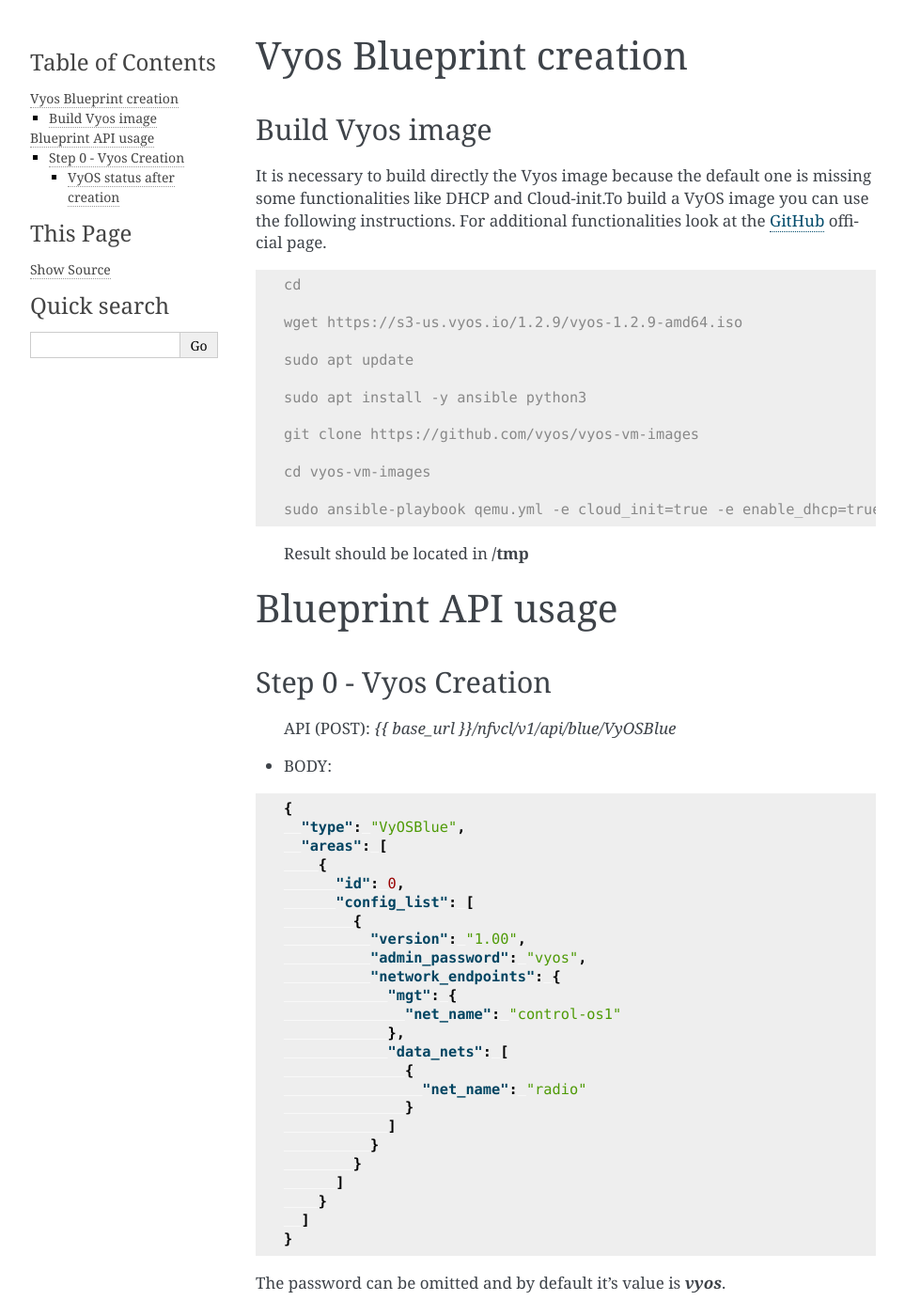
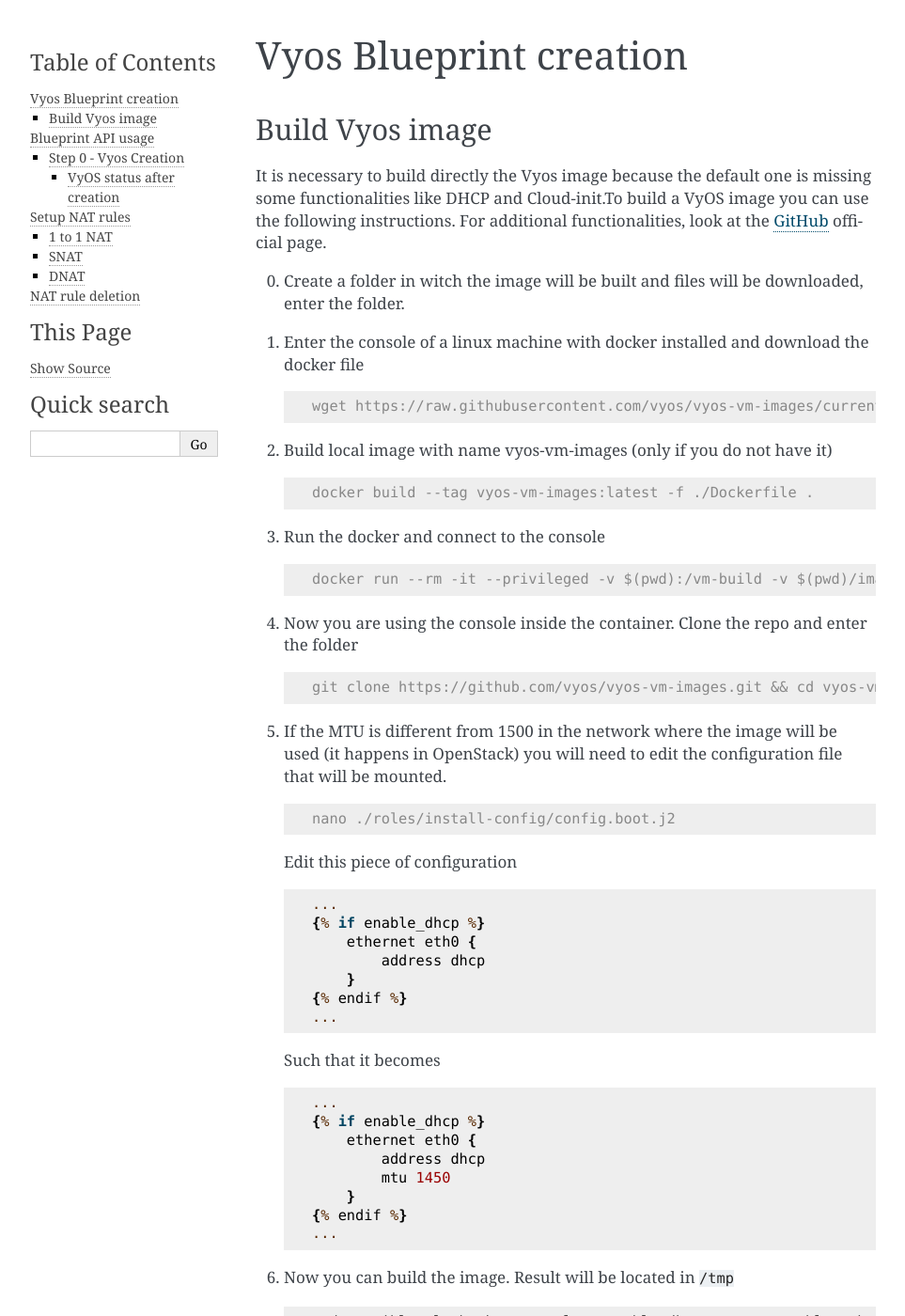
Before and after one commit to s2n-cnit/nfvcl-ng, a Sphinx documentation site: the page built from docs/source/blueprints/vyos/vyos_blue_creation.md, in a window 1280 px wide and 1400 px high. Shown: the whole window at 94% size, without its empty margins (148-1111 px from the left). Built offline with Sphinx 7.4.7, drawn with Linux system fonts in a browser that asks for light colours; some of the changed text lies outside the part shown.

Commit message:
docs(VyOSBlueprint): Updated documentation

````diff
--- a/docs/source/blueprints/vyos/vyos_blue_creation.md
+++ b/docs/source/blueprints/vyos/vyos_blue_creation.md
@@ -1,26 +1,62 @@
 # Vyos Blueprint creation
 ## Build Vyos image
 It is necessary to build directly the Vyos image because the default one is missing some functionalities like DHCP and
-Cloud-init.To build a VyOS image you can use the following instructions. For additional functionalities look at the
-[GitHub](https://github.com/vyos) official page.
+Cloud-init.To build a VyOS image you can use the following instructions.
+For additional functionalities, look at the [GitHub](https://github.com/vyos/vyos-vm-images) official page.
 
-```console
-cd
+0. Create a folder in witch the image will be built and files will be downloaded, enter the folder.
+1. Enter the console of a linux machine with docker installed and download the docker file
+    ```console
+    wget https://raw.githubusercontent.com/vyos/vyos-vm-images/current/Dockerfile
+    ```
+2. Build local image with name vyos-vm-images (only if you do not have it)
+    ```console
+    docker build --tag vyos-vm-images:latest -f ./Dockerfile .
+    ```
+3. Run the docker and connect to the console
+    ```console
+    docker run --rm -it --privileged -v $(pwd):/vm-build -v $(pwd)/images:/images -w /vm-build vyos-vm-images:latest bash
+    ```
+4. Now you are using the console inside the container. Clone the repo and enter the folder
+    ```console
+    git clone https://github.com/vyos/vyos-vm-images.git && cd vyos-vm-images
+    ```
+5. If the MTU is different from 1500 in the network where the image will be used (it happens in OpenStack) you will need to edit
+    the configuration file that will be mounted.
+    ```console
+    nano ./roles/install-config/config.boot.j2
+    ```
+    Edit this piece of configuration
+    ```
+    ...
+    {% if enable_dhcp %}
+        ethernet eth0 {
+            address dhcp
+        }
+    {% endif %}
+    ...
+    ```
+    Such that it becomes
+    ```
+    ...
+    {% if enable_dhcp %}
+        ethernet eth0 {
+            address dhcp
+            mtu 1450
+        }
+    {% endif %}
+    ...
+    ```
 
-wget https://s3-us.vyos.io/1.2.9/vyos-1.2.9-amd64.iso
-
-sudo apt update
-
-sudo apt install -y ansible python3
-
-git clone https://github.com/vyos/vyos-vm-images
-
-cd vyos-vm-images
-
-sudo ansible-playbook qemu.yml -e cloud_init=true -e enable_dhcp=true -e iso_local=/home/ubuntu/vyos-1.2.9-amd64.iso -e keep_user=true -e enable_ssh=true
-```
-
-> Result should be located in **/tmp**
+6.  Now you can build the image. Result will be located in `/tmp`
+    ```
+    sudo ansible-playbook qemu.yml -e enable_dhcp=true -e enable_ssh=true
+    ```
+7.  Move the image to the mounted folder
+    ```
+    mv /tmp/vyos-1.5-rolling-.....-10G-qemu.qcow2 /images/
+    ```
+You should now have the image in the host folder `$(pwd)/images`. The image can be uploaded and used on openstack.
 
 # Blueprint API usage
 ## Step 0 - Vyos Creation
@@ -106,3 +142,85 @@
     "blueprint_type": "VyOSBlue"
   }
 ```
+
+# Setup NAT rules
+
+### 1 to 1 NAT
+![nat_1-to1-schema.png](images/nat_1-to1-schema.png)
+- API (PUT): *{{ base_url }}/nfvcl/v1/api/blue/VyOSBlue/{{ blue_id }}/1to1nat*
+- Body:
+```json
+{
+  "callbackURL": "",
+  "operation": "1to1nat",
+  "area": 0,
+  "router_name": "K2ZSWQ_vyos_router_area_0_0",
+  "rules": [
+		{
+      "inbound_network": "10.168.0.0/16",
+      "virtual_ip": "10.0.0.1",
+      "real_destination_ip": "10.170.3.9",
+      "source_address": "10.170.3.9",
+      "outbound_network": "10.168.0.0/16",
+      "rule_number": 16,
+      "description": "TEST"
+    }
+  ]
+}
+```
+
+### SNAT
+- API (PUT): *{{ base_url }}/nfvcl/v1/api/blue/VyOSBlue/{{ blue_id }}/snat*
+- Body:
+```json
+{
+  "callbackURL": "string",
+  "operation": "snat",
+  "area": 0,
+  "router_name": "K2ZSWQ_vyos_router_area_0_0",
+  "rules": [
+    {
+      "outbound_network": "10.168.0.0/16",
+			"source_address": "10.170.0.0/16",
+      "rule_number": 10,
+      "description": "Radio_OSJDRI to Radio_test_paolo"
+    }
+  ]
+}
+```
+
+### DNAT
+- API (PUT): *{{ base_url }}/nfvcl/v1/api/blue/VyOSBlue/{{ blue_id }}/dnat*
+- Body:
+```json
+{
+  "callbackURL": "string",
+  "operation": "dnat",
+  "area": 0,
+  "router_name": "K2ZSWQ_vyos_router_area_0_0",
+  "rules": [
+    {
+			"inbound_network": "10.168.0.0/16",
+      "virtual_ip": "7.7.7.7",
+      "real_destination_ip": "10.170.3.9",
+      "rule_number": 1,
+      "description": ""
+    }
+  ]
+}
+```
+
+# NAT rule deletion
+- API (DELETE): *{{ base_url }}/nfvcl/v1/api/blue/VyOSBlue/{{ blue_id }}/nat*
+- Body:
+``` json
+{
+  "callbackURL": "string",
+  "operation": "del_nat",
+  "area": 0,
+  "router_name": "8C1R3H_vyos_router_area_0_0",
+  "rules": [
+    1
+  ]
+}
+```
````
Also changed, not shown: docs/source/blueprints/vyos/images/nat_1-to1-schema.png (added).
